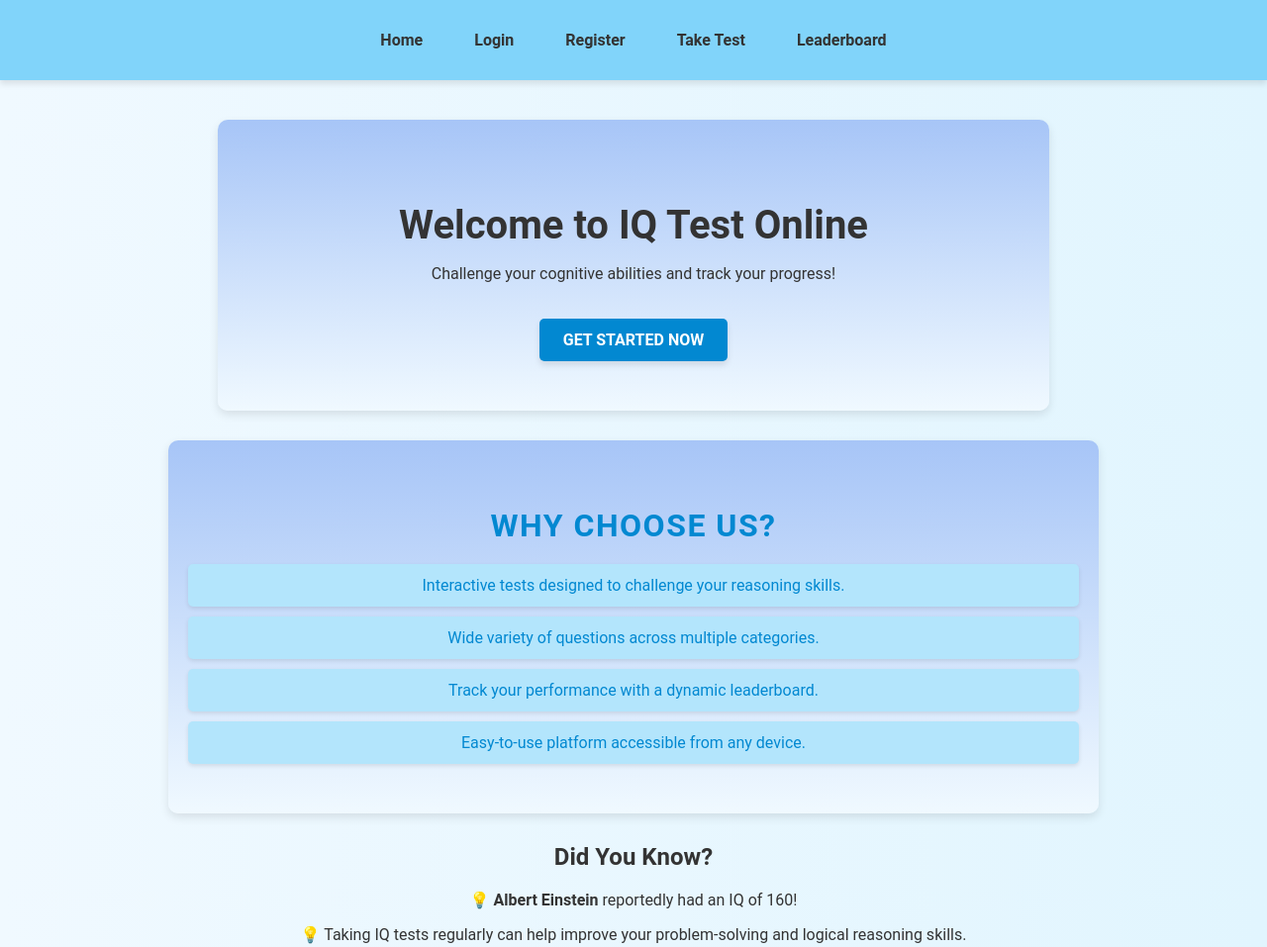
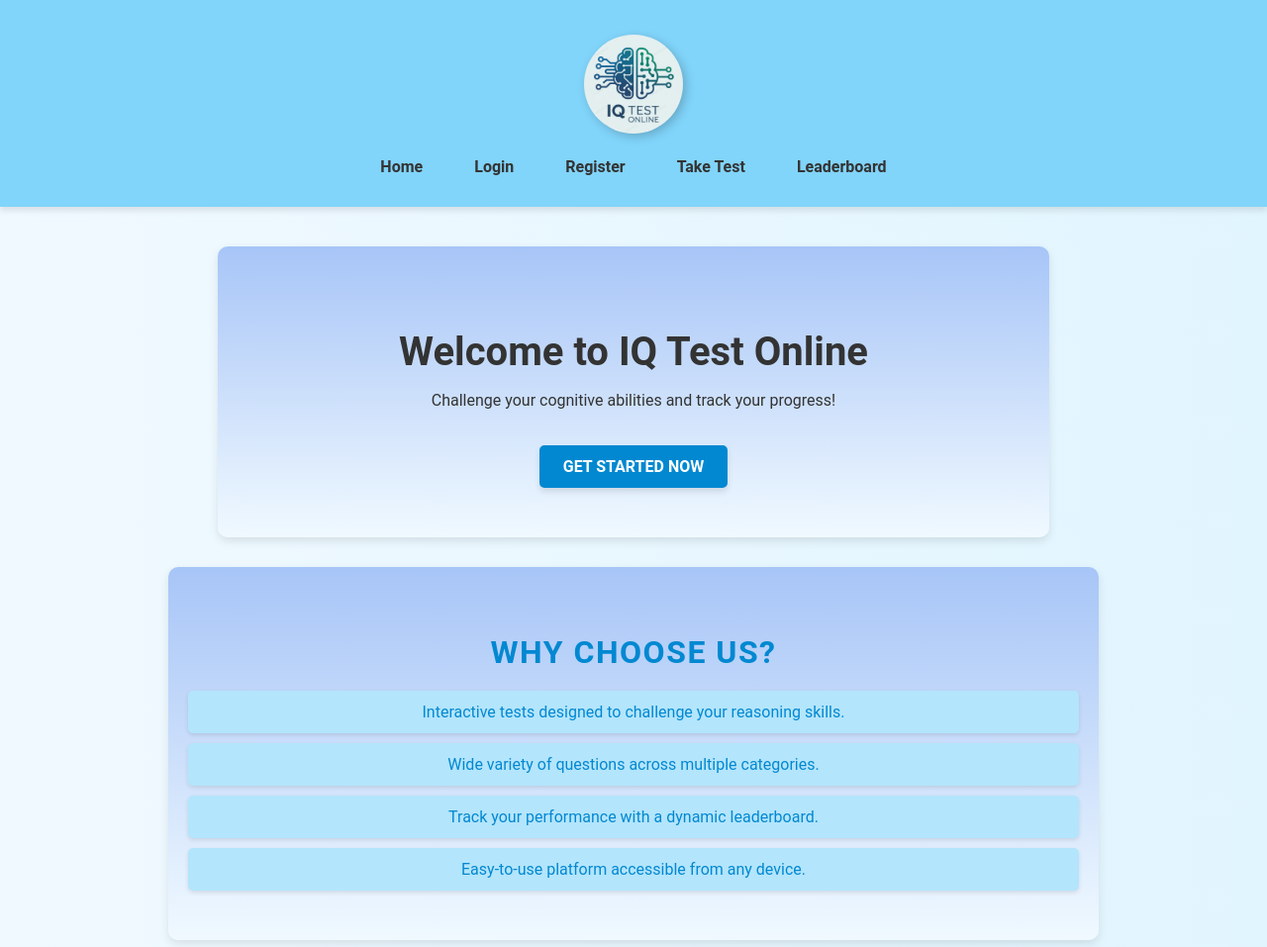
Before and after one commit to Rohan-Badhe/IQ-Test-Online-Mini-Project-, a plain HTML site: page IQ Test Online/index.html in a window 1280 px wide. Shown: the top 957 px of the page at 99% size. Drawn offline with Linux system fonts and the light colour scheme.

Commit message:
Add files via upload

```diff
--- a/IQ Test Online/index.html
+++ b/IQ Test Online/index.html
@@ -5,10 +5,14 @@
     <meta charset="UTF-8">
     <meta name="viewport" content="width=device-width, initial-scale=1.0">
     <title>IQ Test Online</title>
+    <link rel="icon" type="image/png" href="logo.png">
     <link rel="stylesheet" href="styles.css">
 </head>
 <body>
     <header>
+        <div class="logo">
+            <img src="logo.png" alt="IQ Test Online Logo">
+        </div>
         <nav>
             <ul>
                 <li><a href="index.html">Home</a></li>
--- a/IQ Test Online/styles.css
+++ b/IQ Test Online/styles.css
@@ -15,6 +15,43 @@ header, footer {
     text-align: center;
     box-shadow: 0 4px 6px rgba(0, 0, 0, 0.1);
 }
+.logo {
+    text-align: center;
+    margin: 20px 0;
+    transition: transform 0.3s ease-in-out;
+}
+
+.logo img {
+    width: 100px; /* Adjust size as needed */
+    border-radius: 50%;
+    height: auto;
+    cursor: pointer;
+    filter: drop-shadow(3px 3px 5px rgba(0, 0, 0, 0.2));
+    transition: transform 0.3s ease-in-out, filter 0.3s ease-in-out;
+}
+
+/* Hover effect */
+.logo img:hover {
+    transform: scale(1.1) rotate(5deg);
+    filter: drop-shadow(5px 5px 8px rgba(0, 0, 0, 0.4));
+}
+
+/* Logo animation on page load */
+@keyframes fadeIn {
+    from {
+        opacity: 0;
+        transform: scale(0.8);
+    }
+    to {
+        opacity: 1;
+        transform: scale(1);
+    }
+}
+
+.logo img {
+    animation: fadeIn 0.8s ease-in-out;
+}
+
 
 header nav ul {
     list-style: none;
```
Also changed, not shown: IQ Test Online/leaderboard.html (+1 -0 lines), IQ Test Online/login.html (+1 -0 lines), IQ Test Online/register.html (+1 -0 lines), IQ Test Online/takeTest.html (+1 -0 lines), IQ Test Online/test 3.html (+1 -0 lines), IQ Test Online/test1.html (+1 -0 lines), IQ Test Online/test10.html (+1 -0 lines), IQ Test Online/test2.html (+1 -0 lines), IQ Test Online/test4.html (+1 -0 lines), IQ Test Online/test5.html (+1 -0 lines), IQ Test Online/test6.html (+1 -0 lines), IQ Test Online/test7.html (+1 -0 lines), IQ Test Online/test8.html (+1 -0 lines), IQ Test Online/test9.html (+1 -0 lines), 1 more files.
